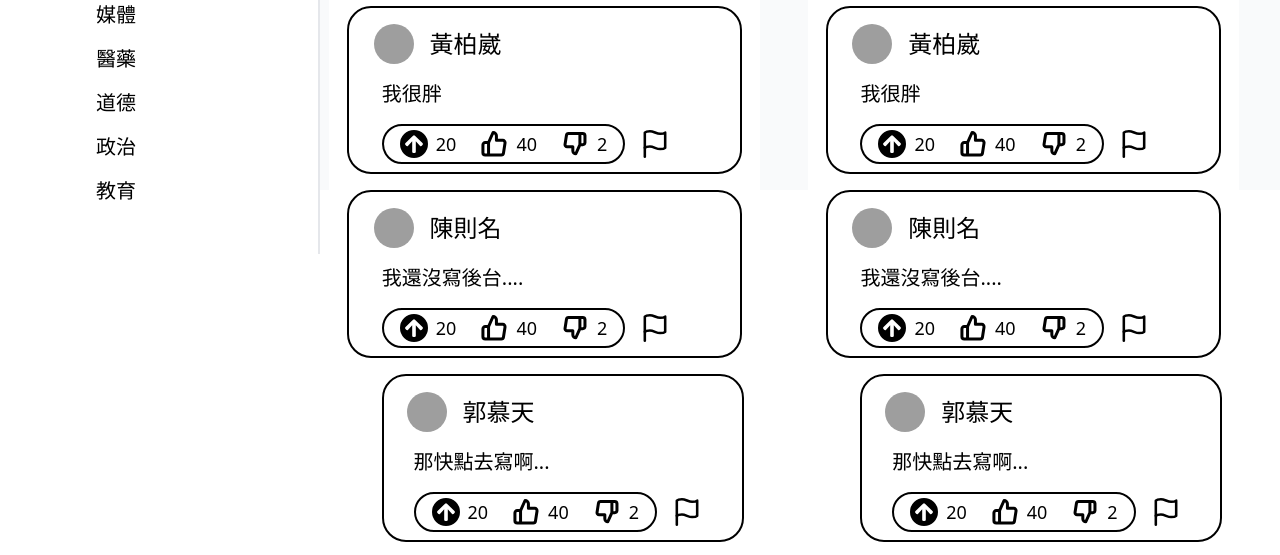
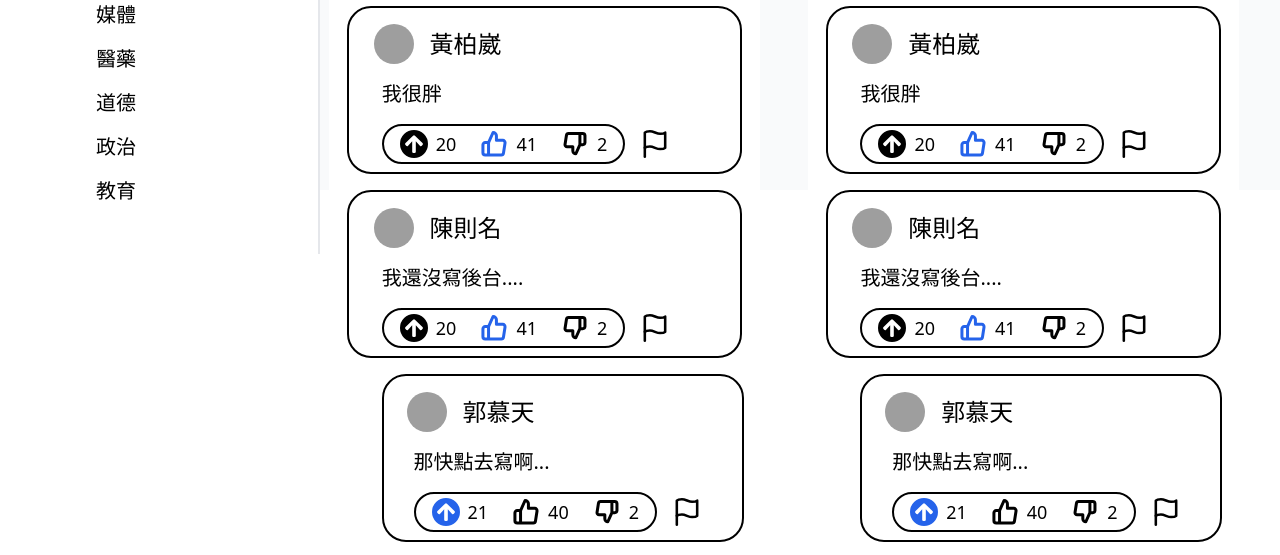
Before and after one commit to archiveinthesky/SpeakUp-Frontend, a React app: page / in a window 1280 px wide. Shown: the part 610-1165 px from the top of the page. Built offline with nearby package versions, Linux system fonts and the light colour scheme; data requests are answered from the project's data file; grey boxes are pictures that could not be loaded.

Commit message:
Implement interactive user support/like/dislike btns

```diff
--- a/src/Components/Discussion/TopicBoard/CommentCard.js
+++ b/src/Components/Discussion/TopicBoard/CommentCard.js
@@ -1,7 +1,31 @@
-import React from 'react'
+import React, { useState, useEffect } from 'react'
 
 const CommentCard = ({ cmtdata }) => {
-    const profilePic = "https://cdn4.iconfinder.com/data/icons/basic-user-interface-elements/700/user-account-profile-human-avatar-face-head--1024.png"
+    const [supported, setSupported] = useState(cmtdata.userSupported)
+    const [liked, setLiked] = useState(cmtdata.userLiked)
+    const [disliked, setDisliked] = useState(cmtdata.userDisliked)
+
+    const updateUserStatus = (updatevar) => {
+        if (updatevar === "supported") {
+            setSupported(!supported)
+            if (!supported) {
+                setLiked(false)
+                setDisliked(false)
+            }
+        } else if (updatevar === "liked") {
+            setLiked(!liked)
+            if (!liked) {
+                setSupported(false)
+                setDisliked(false)
+            }
+        } else if (updatevar === "disliked") {
+            setDisliked(!disliked)
+            if (!disliked) {
+                setSupported(false)
+                setLiked(false)
+            }
+        }
+    }
 
     return (
         <div className="w-11/12 mx-auto my-2 border-2 border-black rounded-3xl">
@@ -13,22 +37,28 @@ const CommentCard = ({ cmtdata }) => {
             <div className="w-10/12 mx-auto flex mt-2 mb-2">
                 <div className="flex min-w-max border-2 border-black rounded-3xl">
                     <div className="ml-2 my-1">
-                        <svg className="inline mx-2 w-7" xmlns="http://www.w3.org/2000/svg" viewBox="0 0 22.501 22.501">
+                        <button onClick={() => { updateUserStatus("supported") }}>
+                            <svg className={`inline mx-2 w-7 ${supported ? "filter-blue" : "filter-none"}`} xmlns="http://www.w3.org/2000/svg" viewBox="0 0 22.501 22.501">
                                 <path id="Icon_awesome-arrow-circle-up" data-name="Icon awesome-arrow-circle-up" d="M.563,11.813a11.25,11.25,0,1,1,11.25,11.25A11.248,11.248,0,0,1,.563,11.813Zm6.514,1.311L10.361,9.7v8.284a1.086,1.086,0,0,0,1.089,1.089h.726a1.086,1.086,0,0,0,1.089-1.089V9.7l3.284,3.425a1.09,1.09,0,0,0,1.556.018l.494-.5a1.084,1.084,0,0,0,0-1.538l-6.015-6.02a1.084,1.084,0,0,0-1.538,0l-6.024,6.02a1.084,1.084,0,0,0,0,1.538l.494.5A1.1,1.1,0,0,0,7.077,13.124Z" transform="translate(-0.563 -0.563)" />
                             </svg>
-                        <span className="align-middle"><p className="inline text-lg mr-2">{cmtdata.cmtSupport}</p></span>
+                        </button>
+                        <span className="align-middle"><p className="inline text-lg mr-2">{cmtdata.cmtSupport + (supported ? 1 : 0)}</p></span>
                     </div>
                     <div className="ml-2 my-1">
-                        <svg className="inline mx-2 w-7" xmlns="http://www.w3.org/2000/svg" width="25.149" height="25.501" viewBox="0 0 25.149 25.501">
+                        <button onClick={() => { updateUserStatus("liked") }}>
+                            <svg className={`inline mx-2 w-7 ${liked ? "filter-blue" : "filter-none"}`} xmlns="http://www.w3.org/2000/svg" width="25.149" height="25.501" viewBox="0 0 25.149 25.501">
                                 <path id="Icon_feather-thumbs-up" data-name="Icon feather-thumbs-up" d="M16.5,10.875v-4.5A3.375,3.375,0,0,0,13.125,3l-4.5,10.125V25.5h12.69a2.25,2.25,0,0,0,2.25-1.913l1.553-10.125a2.25,2.25,0,0,0-2.25-2.588ZM8.625,25.5H5.25A2.25,2.25,0,0,1,3,23.251V15.375a2.25,2.25,0,0,1,2.25-2.25H8.625" transform="translate(-1.5 -1.5)" fill="none" stroke="#000" strokeLinecap="round" strokeLinejoin="round" strokeWidth="3" />
                             </svg>
-                        <span className="align-middle"><p className="inline text-lg mr-2">{cmtdata.cmtLikes}</p></span>
+                        </button>
+                        <span className="align-middle"><p className="inline text-lg mr-2">{cmtdata.cmtLikes + (liked ? 1 : 0)}</p></span>
                     </div>
                     <div className="mx-2 my-1">
-                        <svg className="inline mx-2 w-7" xmlns="http://www.w3.org/2000/svg" width="22.934" height="23.251" viewBox="0 0 22.934 23.251">
+                        <button onClick={() => { updateUserStatus("disliked") }}>
+                            <svg className={`inline mx-2 w-7 ${disliked ? "filter-blue" : "filter-none"}`} xmlns="http://www.w3.org/2000/svg" width="22.934" height="23.251" viewBox="0 0 22.934 23.251">
                                 <path id="Icon_feather-thumbs-down" data-name="Icon feather-thumbs-down" d="M11.255,16.162v4.05a3.037,3.037,0,0,0,3.037,3.037l4.05-9.112V3H6.921A2.025,2.025,0,0,0,4.9,4.721L3.5,13.834a2.025,2.025,0,0,0,2.025,2.329ZM18.342,3h2.7A2.339,2.339,0,0,1,23.4,5.025v7.087a2.339,2.339,0,0,1-2.359,2.025h-2.7" transform="translate(-1.971 -1.499)" fill="none" stroke="#000" strokeLinecap="round" strokeLinejoin="round" strokeWidth="3" />
                             </svg>
-                        <span className="align-middle"><p className="inline text-lg mr-2">{cmtdata.cmtDislikes}</p></span>
+                            <span className="align-middle"><p className="inline text-lg mr-2">{cmtdata.cmtDislikes + (disliked ? 1 : 0)}</p></span>
+                        </button>
                     </div>
                 </div>
                 <div className="my-auto ml-4">
--- a/src/Components/Discussion/TopicBoard/CommentField.js
+++ b/src/Components/Discussion/TopicBoard/CommentField.js
@@ -26,8 +26,8 @@ const CommentField = ({ onSide }) => {
     }, [])
 
     return (
-        <div>
-            <div className="mx-auto mt-4 mb-2 w-11/12 bg-white flex justify-between">
+        <div className="bg-white">
+            <div className="mx-auto mt-4 mb-2 w-11/12 flex justify-between">
                 <div className={`w-40 h-16 my-auto rounded-2xl ${onSide === "支持方" && "bg-green-400"} ${onSide === "反對方" && "bg-red-500"} bg-opacity-50 flex justify-center`}>
                     <div className="my-auto">
                         <h2 className={`text-3xl ${onSide === "支持方" && "text-green-600"} ${onSide === "反對方" && "text-red-500"}`}>{onSide}</h2>
@@ -41,7 +41,7 @@ const CommentField = ({ onSide }) => {
                     </div>
                 </button>
             </div>
-            <div className="w-full bg-white mb-4 flex flex-col">
+            <div className="w-full mb-4 flex flex-col">
                 {comments.map((cmt) => {
                     return (cmt.cmtReplies > 0) ?
                         <div>
--- a/src/index.css
+++ b/src/index.css
@@ -22,3 +22,7 @@
 .transition-left {
   transition-property: left;
 }
+
+.filter-blue {
+  filter: invert(26%) sepia(96%) saturate(2158%) hue-rotate(216deg) brightness(95%) contrast(93%);
+}
```
Lines whose indentation alone changed are shown as unchanged.
